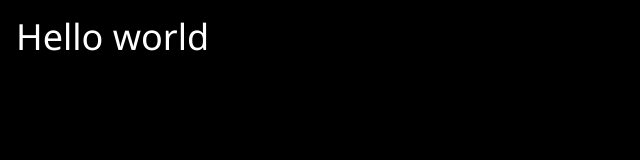
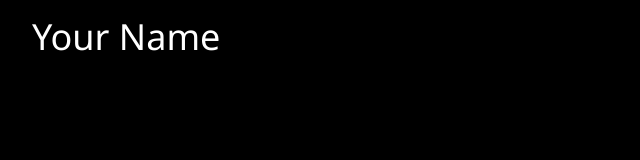
Before and after one commit to codemaniacs2018/sample-code, a plain HTML site: page index.html in a window 1280 px wide. Shown: the whole page, without its empty margins (0-640 px from the left). Drawn offline with nearby package versions, Linux system fonts and the light colour scheme.

Commit message:
Update index.html

```diff
--- a/index.html
+++ b/index.html
@@ -5,6 +5,10 @@
 <link rel="stylesheet" href="https://www.w3schools.com/w3css/4/w3.css">
 </head>
 <body class="w3-container w3-black">
-<h1>Hello world</h1>
+  <div class="w3-container">
+    <div class="w3-left">
+      <h1>Your Name</h1>
+    </div>
+  </div>
 </body>
 </html>
```
